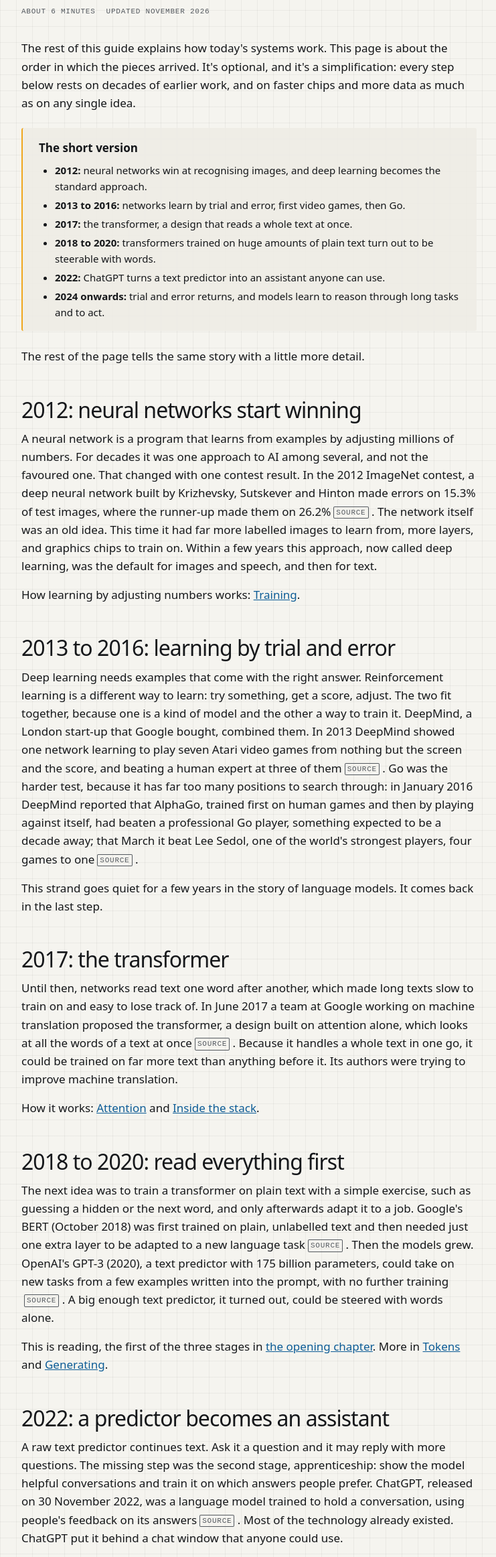
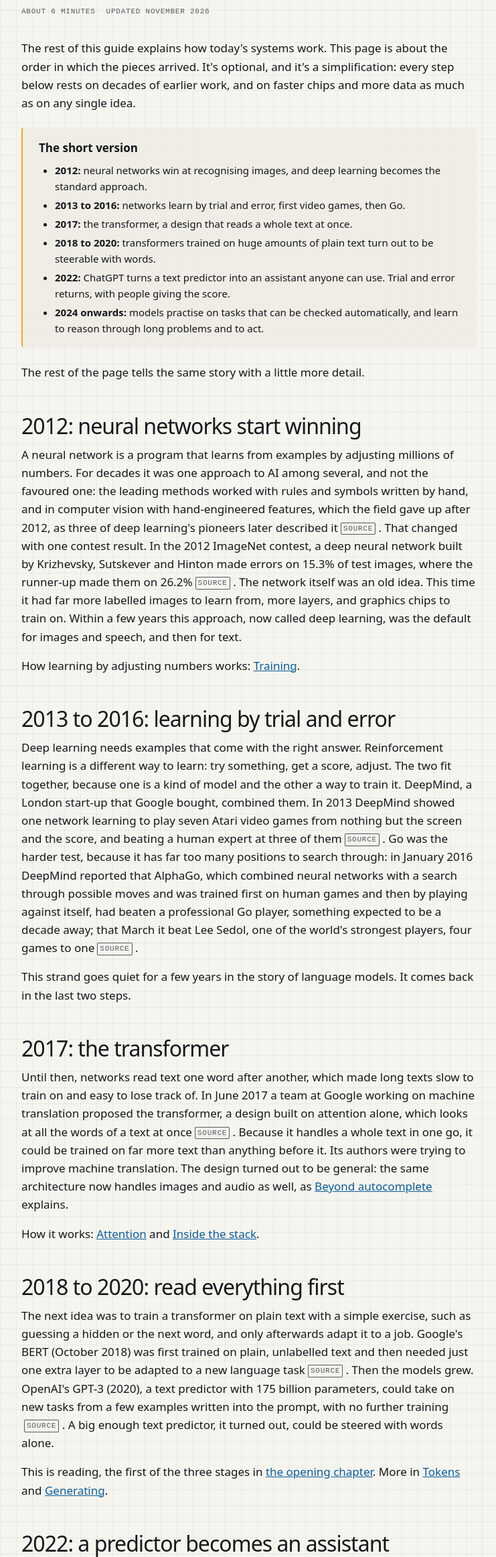
Before and after one commit to rhaist/machinery-learning, an Astro site: page /learn/how-we-got-here in a window 1280 px wide. Shown: the part 369-2693 px from the top of the page at 67% size, without its empty margins (268-1009 px from the left). Built offline with nearby package versions, Linux system fonts and the light colour scheme; Astro itself is replaced by a stand-in of ours; a web font is replaced by a local one.

Commit message:
History page: reader feedback, checked against the sources
- 2012: names what neural networks displaced (new claim hand-built)
- AlphaGo: combined neural networks with search
- transformer: one sentence on its generality
- trial and error returns in 2022 (RLHF), not only in 2024; second
  source for the ChatGPT claim; last section retitled

Co-Authored-By: Claude Fable 5.2 <noreply@anthropic.com>
Claude-Session: https://claude.ai/code/session_0153Jh6RuadwwWuGXbTAtC4T

```diff
--- a/src/content/chapters/how-we-got-here.mdx
+++ b/src/content/chapters/how-we-got-here.mdx
@@ -24,8 +24,8 @@ The rest of this guide explains how today's systems work. This page is about the
 - **2013 to 2016:** networks learn by trial and error, first video games, then Go.
 - **2017:** the transformer, a design that reads a whole text at once.
 - **2018 to 2020:** transformers trained on huge amounts of plain text turn out to be steerable with words.
-- **2022:** ChatGPT turns a text predictor into an assistant anyone can use.
-- **2024 onwards:** trial and error returns, and models learn to reason through long tasks and to act.
+- **2022:** ChatGPT turns a text predictor into an assistant anyone can use. Trial and error returns, with people giving the score.
+- **2024 onwards:** models practise on tasks that can be checked automatically, and learn to reason through long problems and to act.
 
 </Note>
 
@@ -33,7 +33,7 @@ The rest of the page tells the same story with a little more detail.
 
 ## 2012: neural networks start winning
 
-A neural network is a program that learns from examples by adjusting millions of numbers. For decades it was one approach to AI among several, and not the favoured one. That changed with one contest result. <Claim id="alexnet" cap />. The network itself was an old idea. This time it had far more labelled images to learn from, more layers, and graphics chips to train on. Within a few years this approach, now called deep learning, was the default for images and speech, and then for text.
+A neural network is a program that learns from examples by adjusting millions of numbers. For decades it was one approach to AI among several, and not the favoured one: <Claim id="hand-built" />. That changed with one contest result. <Claim id="alexnet" cap />. The network itself was an old idea. This time it had far more labelled images to learn from, more layers, and graphics chips to train on. Within a few years this approach, now called deep learning, was the default for images and speech, and then for text.
 
 How learning by adjusting numbers works: [Training](/learn/training/).
 
@@ -41,11 +41,11 @@ How learning by adjusting numbers works: [Training](/learn/training/).
 
 Deep learning needs examples that come with the right answer. Reinforcement learning is a different way to learn: try something, get a score, adjust. The two fit together, because one is a kind of model and the other a way to train it. DeepMind, a London start-up that Google bought, combined them. <Claim id="dqn" cap />. Go was the harder test, because it has far too many positions to search through: <Claim id="alphago" />.
 
-This strand goes quiet for a few years in the story of language models. It comes back in the last step.
+This strand goes quiet for a few years in the story of language models. It comes back in the last two steps.
 
 ## 2017: the transformer
 
-Until then, networks read text one word after another, which made long texts slow to train on and easy to lose track of. <Claim id="transformer-2017" cap />. Because it handles a whole text in one go, it could be trained on far more text than anything before it. Its authors were trying to improve machine translation.
+Until then, networks read text one word after another, which made long texts slow to train on and easy to lose track of. <Claim id="transformer-2017" cap />. Because it handles a whole text in one go, it could be trained on far more text than anything before it. Its authors were trying to improve machine translation. The design turned out to be general: the same architecture now handles images and audio as well, as [Beyond autocomplete](/learn/beyond-autocomplete/) explains.
 
 How it works: [Attention](/learn/attention/) and [Inside the stack](/learn/inside-the-stack/).
 
@@ -57,13 +57,13 @@ This is reading, the first of the three stages in [the opening chapter](/learn/s
 
 ## 2022: a predictor becomes an assistant
 
-A raw text predictor continues text. Ask it a question and it may reply with more questions. The missing step was the second stage, apprenticeship: show the model helpful conversations and train it on which answers people prefer. <Claim id="chatgpt-2022" cap />. Most of the technology already existed. ChatGPT put it behind a chat window that anyone could use.
+A raw text predictor continues text. Ask it a question and it may reply with more questions. The missing step was the second stage, apprenticeship: show the model helpful conversations and train it on which answers people prefer. That last part is where trial and error comes back, in a mild form: the model tries an answer, and the score comes from people's preferences. <Claim id="chatgpt-2022" cap />. Most of the technology already existed. ChatGPT put it behind a chat window that anyone could use.
 
 More in [Training](/learn/training/).
 
-## 2024 onwards: trial and error returns
+## 2024 onwards: practice on checkable tasks
 
-Models now practise on tasks whose results can be checked automatically, such as maths with known answers or code with tests, much as AlphaGo practised by playing: <Claim id="reasoning-models" />. Models trained this way work through long problems more carefully and use tools more reliably, and a model that uses tools in a loop is what this guide calls an agent.
+The next step removes the person from the scoring. Models now practise on tasks whose results can be checked automatically, such as maths with known answers or code with tests, much as AlphaGo practised by playing: <Claim id="reasoning-models" />. Models trained this way work through long problems more carefully and use tools more reliably, and a model that uses tools in a loop is what this guide calls an agent.
 
 More in [Beyond autocomplete](/learn/beyond-autocomplete/) and [The agent loop](/learn/agent-loop/).
 
--- a/src/data/claims.yaml
+++ b/src/data/claims.yaml
@@ -1319,7 +1319,7 @@
   status: evergreen
 
 - id: alphago
-  text: "in January 2016 DeepMind reported that AlphaGo, trained first on human games and then by playing against itself, had beaten a professional Go player, something expected to be a decade away; that March it beat Lee Sedol, one of the world's strongest players, four games to one"
+  text: "in January 2016 DeepMind reported that AlphaGo, which combined neural networks with a search through possible moves and was trained first on human games and then by playing against itself, had beaten a professional Go player, something expected to be a decade away; that March it beat Lee Sedol, one of the world's strongest players, four games to one"
   evidence: "a feat previously thought to be at least a decade away"
   evidence_src: https://research.google/pubs/mastering-the-game-of-go-with-deep-neural-networks-and-tree-search/
   sources: [https://research.google/pubs/mastering-the-game-of-go-with-deep-neural-networks-and-tree-search/, https://www.scientificamerican.com/article/how-the-computer-beat-the-go-player/]
@@ -1348,9 +1348,9 @@
   status: evergreen
 
 - id: chatgpt-2022
-  text: "ChatGPT, released on 30 November 2022, was a language model trained to hold a conversation, using people's feedback on its answers"
+  text: "ChatGPT, released on 30 November 2022, was a language model trained to hold a conversation, using reinforcement learning from people's feedback on its answers, a method OpenAI had published that March"
   evidence: "We trained this model using Reinforcement Learning from Human Feedback (RLHF)."
-  sources: [https://openai.com/index/chatgpt/]
+  sources: [https://openai.com/index/chatgpt/, https://arxiv.org/abs/2203.02155]
   verified: 2026-11-22
   status: evergreen
 
@@ -1360,3 +1360,10 @@
   sources: [https://cacm.acm.org/research/imagenet-classification-with-deep-convolutional-neural-networks/]
   verified: 2026-11-22
   status: evergreen
+
+- id: hand-built
+  text: "the leading methods worked with rules and symbols written by hand, and in computer vision with hand-engineered features, which the field gave up after 2012, as three of deep learning's pioneers later described it"
+  evidence: "abandoned previous hand-engineered approaches"
+  sources: [https://cacm.acm.org/research/deep-learning-for-ai/]
+  verified: 2026-11-22
+  status: evergreen
```
